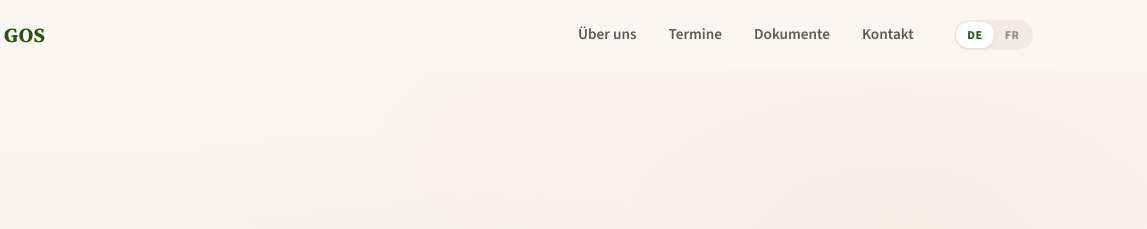
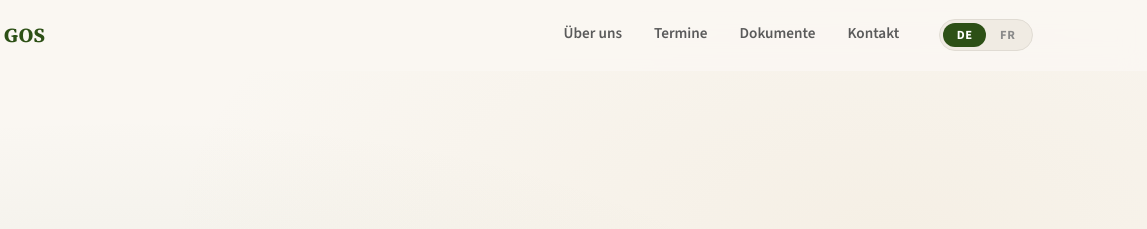
Before and after one commit to crothen/gruppe-offene-synode, a plain HTML site: page index.html in a window 1280 px wide. Shown: the top 229 px of the page, 133-1280 px from the left. Drawn offline with nearby package versions, Linux system fonts and the light colour scheme.

Commit message:
Polished lang switcher with sliding pill + forest green active state

```diff
--- a/i18n.js
+++ b/i18n.js
@@ -223,14 +223,29 @@ var I18N = (function () {
     document.title = t('meta.title');
   }
 
+  function updateLangPill(targetBtn) {
+    var switcher = targetBtn.closest('.lang-switcher');
+    if (!switcher) return;
+    var pill = switcher.querySelector('.lang-pill');
+    if (!pill) {
+      pill = document.createElement('div');
+      pill.className = 'lang-pill';
+      switcher.insertBefore(pill, switcher.firstChild);
+    }
+    pill.style.width = targetBtn.offsetWidth + 'px';
+    pill.style.transform = 'translateX(' + targetBtn.offsetLeft + 'px)';
+  }
+
   function setLang(lang) {
     if (!translations[lang]) return;
     currentLang = lang;
     try { localStorage.setItem('gos-lang', lang); } catch (e) {}
     applyAll();
-    // Update switcher active state
+    // Update switcher active state + pill
     document.querySelectorAll('.lang-btn').forEach(function (btn) {
-      btn.classList.toggle('active', btn.getAttribute('data-lang') === lang);
+      var isActive = btn.getAttribute('data-lang') === lang;
+      btn.classList.toggle('active', isActive);
+      if (isActive) updateLangPill(btn);
     });
   }
 
@@ -246,12 +261,27 @@ var I18N = (function () {
     }
     applyAll();
 
-    // Wire up switcher buttons
+    // Wire up switcher buttons + create pills
     document.querySelectorAll('.lang-btn').forEach(function (btn) {
-      btn.classList.toggle('active', btn.getAttribute('data-lang') === currentLang);
+      var isActive = btn.getAttribute('data-lang') === currentLang;
+      btn.classList.toggle('active', isActive);
       btn.addEventListener('click', function () {
         setLang(this.getAttribute('data-lang'));
       });
+      if (isActive) {
+        // Init pill without animation
+        var switcher = btn.closest('.lang-switcher');
+        if (switcher) {
+          var pill = document.createElement('div');
+          pill.className = 'lang-pill';
+          pill.style.transition = 'none';
+          switcher.insertBefore(pill, switcher.firstChild);
+          pill.style.width = btn.offsetWidth + 'px';
+          pill.style.transform = 'translateX(' + btn.offsetLeft + 'px)';
+          pill.offsetHeight; // reflow
+          pill.style.transition = '';
+        }
+      }
     });
   }
 
--- a/style.css
+++ b/style.css
@@ -136,22 +136,42 @@ a:hover {
   display: flex;
   gap: 0;
   background: var(--color-sand);
+  border: 1px solid var(--color-border);
   border-radius: 50px;
-  padding: 0.15rem;
+  padding: 3px;
+  position: relative;
+}
+
+.lang-pill {
+  position: absolute;
+  top: 3px;
+  left: 0;
+  height: calc(100% - 6px);
+  border-radius: 50px;
+  background: var(--color-forest);
+  transition: transform 0.3s cubic-bezier(0.4, 0, 0.15, 1), width 0.3s cubic-bezier(0.4, 0, 0.15, 1);
+  z-index: 0;
+  pointer-events: none;
 }
 
 .lang-btn {
   font-family: var(--font-sans);
-  font-size: 0.75rem;
+  font-size: 0.78rem;
   font-weight: 700;
-  letter-spacing: 0.04em;
-  padding: 0.3rem 0.7rem;
+  letter-spacing: 0.05em;
+  padding: 0.35rem 0.85rem;
   border: none;
   border-radius: 50px;
   background: transparent;
   color: var(--color-text-muted);
   cursor: pointer;
-  transition: all 0.25s var(--ease);
+  transition: color 0.3s var(--ease);
+  position: relative;
+  z-index: 1;
+  -webkit-appearance: none;
+  -moz-appearance: none;
+  appearance: none;
+  line-height: 1;
 }
 
 .lang-btn:hover {
@@ -159,9 +179,7 @@ a:hover {
 }
 
 .lang-btn.active {
-  background: var(--color-white);
-  color: var(--color-forest);
-  box-shadow: 0 1px 3px rgba(0,0,0,0.08);
+  color: var(--color-white);
 }
 
 .nav-links {
```
